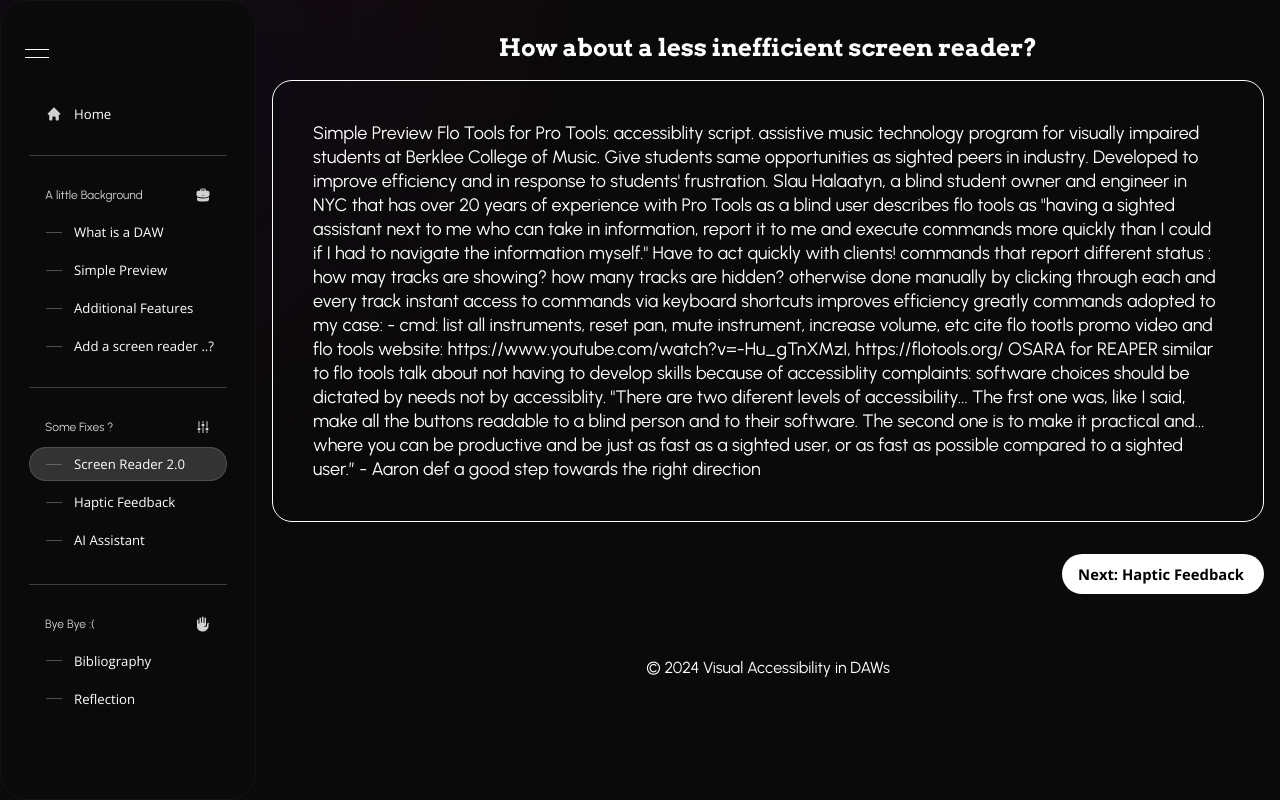
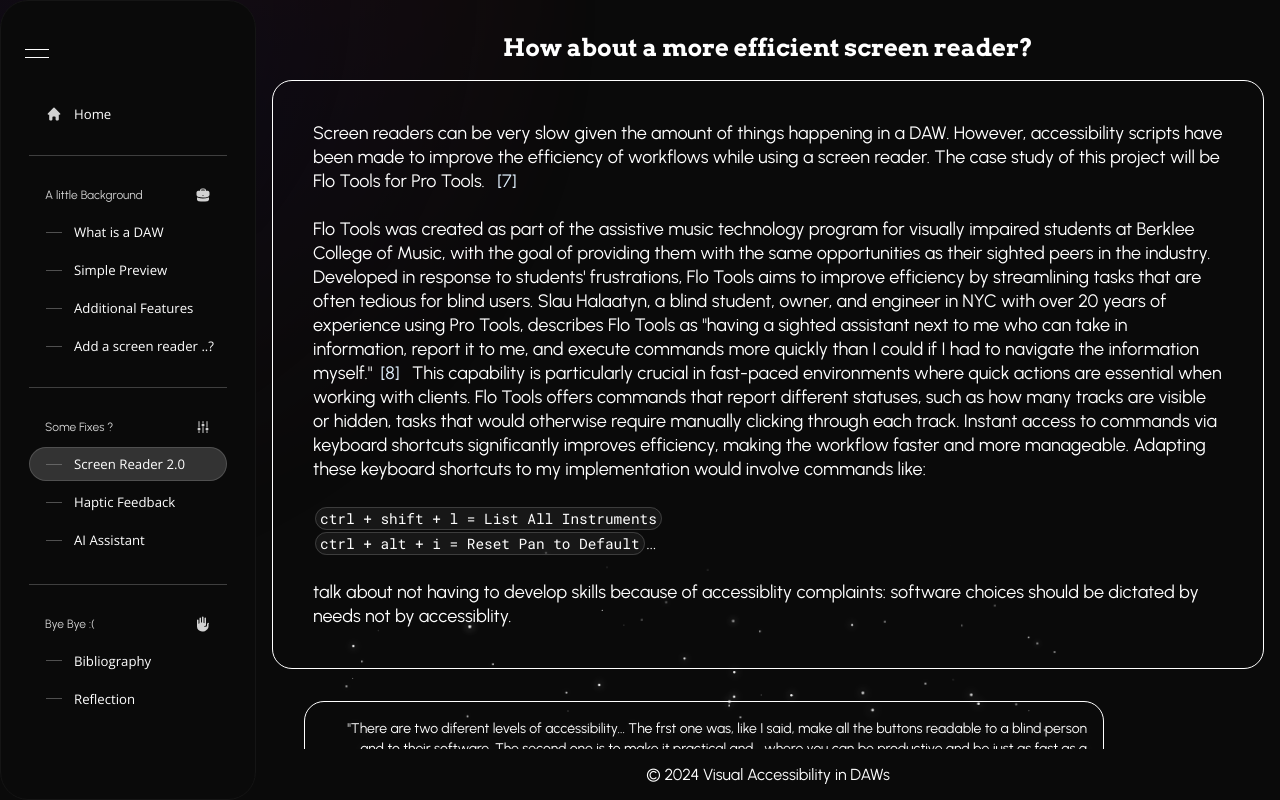
Before and after one commit to ota231/viz-daw-next, a Next.js app: page /learning/screen-reader-improved in a window 1280 px wide. Built offline with nearby package versions, Linux system fonts and the light colour scheme.

Commit message:
add screen reader 2.0

```diff
--- a/src/app/learning/screen-reader-improved/page.tsx
+++ b/src/app/learning/screen-reader-improved/page.tsx
@@ -1,4 +1,4 @@
-import { Flex, Text, SmartLink, Grid, SmartImage, Button, Arrow } from '@/once-ui/components';
+import { Flex, Text, SmartLink, InlineCode, Button, Arrow, SparkleFx } from '@/once-ui/components';
 
 export default function ScreenReaderImproved() {
     return (
@@ -18,7 +18,7 @@
                     as="h1"
                     variant='heading-strong-xl'
                     align='center'>
-                    How about a less inefficient screen reader?
+                    How about a more efficient screen reader?
                 </Text>
 
             </Flex>
@@ -31,24 +31,54 @@
                     as='p'
                     variant='body-default-l'
                     padding='32'>
-                    Simple Preview
-                    Flo Tools for Pro Tools: accessiblity script. assistive music technology program for visually impaired students at Berklee College of Music. Give students same opportunities as sighted peers in industry. Developed to improve efficiency and in response to students' frustration.
-                    Slau Halaatyn, a blind student owner and engineer in NYC that has over 20 years of experience with Pro Tools as a blind user describes flo tools as "having a sighted assistant next to me who can take in information, report it to me and execute commands more quickly than I could if I had to navigate the information myself."
-                    Have to act quickly with clients!
-                    commands that report different status : how may tracks are showing? how many tracks are hidden? otherwise done manually by clicking through each and every track
-                    instant access to commands via keyboard shortcuts improves efficiency greatly
-                    commands adopted to my case:
-                    - cmd: list all instruments, reset pan, mute instrument, increase volume, etc
-                    cite flo tootls promo video and flo tools website: https://www.youtube.com/watch?v=-Hu_gTnXMzI, https://flotools.org/
-                    OSARA for REAPER similar to flo tools
+                    Screen readers can be very slow given the amount of things happening in a DAW. However, accessibility scripts have been made to improve the efficiency of workflows while using a screen reader.
+                    The case study of this project will be Flo Tools for Pro Tools. <SmartLink
+                        href="/learning/citation#7"
+                    >[7]</SmartLink> < br />< br />
+                    Flo Tools was created as part of the assistive music technology program for visually impaired students at Berklee College of Music, with the goal of
+                    providing them with the same opportunities as their sighted peers in the industry. Developed in response to students' frustrations, Flo Tools aims to improve
+                    efficiency by streamlining tasks that are often tedious for blind users. Slau Halaatyn, a blind student, owner, and engineer in NYC with over 20 years of experience using
+                    Pro Tools, describes Flo Tools as "having a sighted assistant next to me who can take in information, report it to me, and execute commands more quickly than I could if I had to navigate the
+                    information myself."<SmartLink
+                        href="/learning/citation#8"
+                    >[8]</SmartLink> This capability is particularly crucial in fast-paced environments where quick actions are essential when working with clients. Flo Tools offers commands that report different
+                    statuses, such as how many tracks are visible or hidden, tasks that would otherwise require manually clicking through each track. Instant access to commands via keyboard shortcuts significantly improves efficiency, making the workflow faster and more manageable.
+                    Adapting these keyboard shortcuts to my implementation would involve commands like: < br /><br />
+                    <InlineCode>
+                        ctrl + shift + l = List All Instruments
+                    </InlineCode>
+                    <br />
+                    <InlineCode>
+                        ctrl + alt + i = Reset Pan to Default
+                    </InlineCode>...
+                    <br /><br />
+
                     talk about not having to develop skills because of accessiblity complaints: software choices should be dictated by needs not by accessiblity.
+                </Text>
+            </Flex>
+            <Flex
+                borderStyle='solid-1'
+                radius='s'
+                padding='16'
+                margin='32'
+                width={50}
+                align='right'>
+                <SparkleFx
+                    speed="medium"
+                    count={50}
+                    trigger
+                >
+                    <Text
+                        variant='body-default-s'
+                        onSolid='accent-strong'>
                     "There are two diferent levels of accessibility... The frst
                     one was, like I said, make all the buttons readable to
                     a blind person and to their software. The second one is
                     to make it practical and... where you can be productive
                     and be just as fast as a sighted user, or as fast as possible
-                    compared to a sighted user.” - Aaron def a good step towards the right direction
-                </Text>
+                    compared to a sighted user." - Aaron from [2]
+                    </Text>
+                </SparkleFx>
             </Flex>
 
             <Flex
```
Also changed, not shown: src/app/learning/citation/page.tsx (+10 -1 lines).
